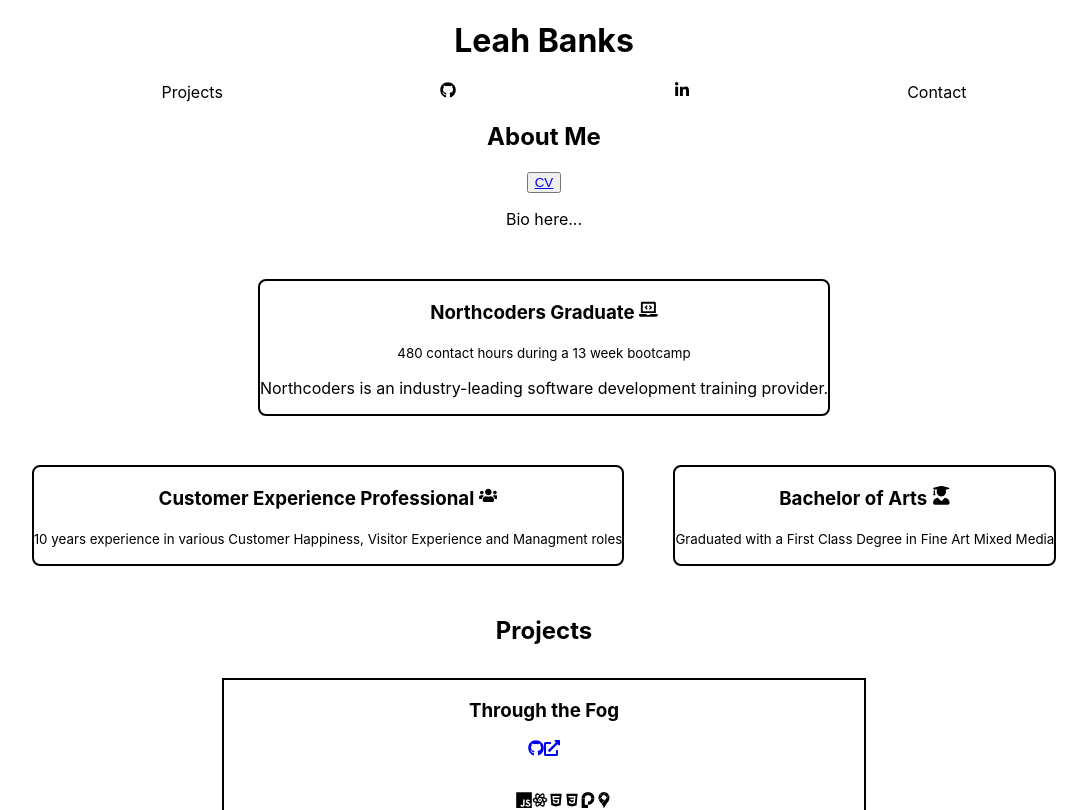
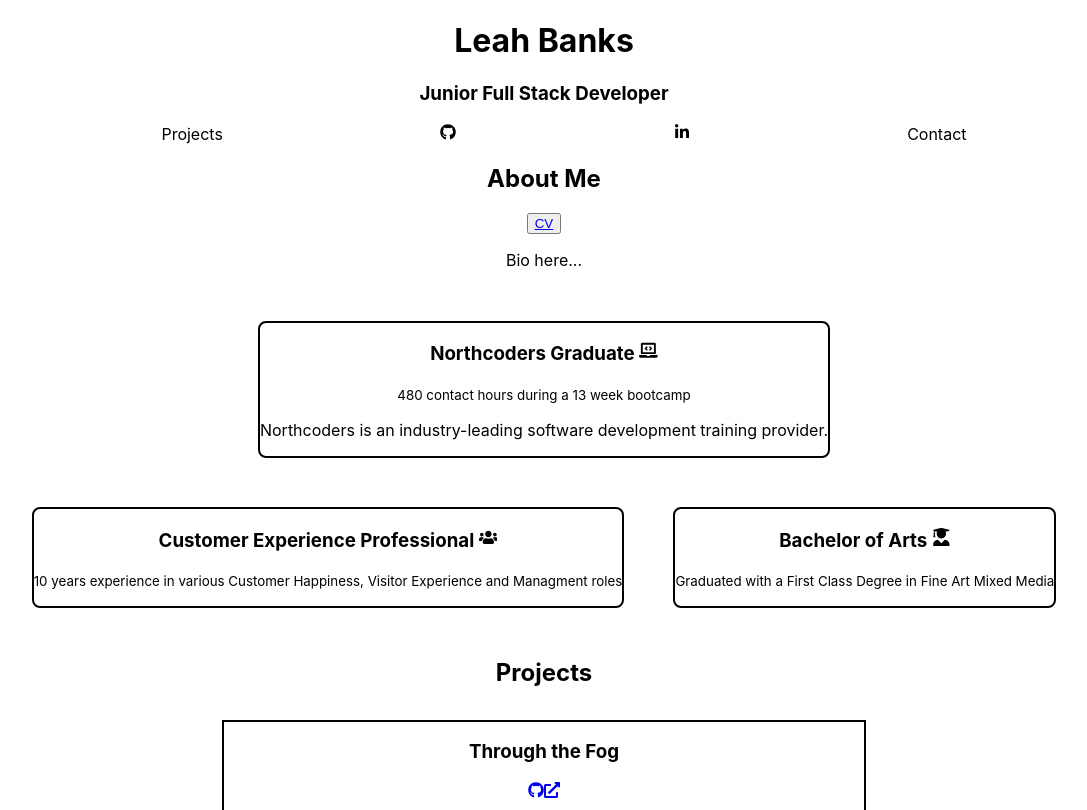
Before and after one commit to leahbanks/portfolio, a React (Create React App) app: page / in a window 1280 px wide. Shown: the top 810 px of the page, without its empty margins (96-1183 px from the left). Built offline with nearby package versions, Linux system fonts and the light colour scheme.

Commit message:
added subheading

```diff
--- a/src/components/Header/Header.jsx
+++ b/src/components/Header/Header.jsx
@@ -1,5 +1,10 @@
-import './Header.css'
+import "./Header.css";
 
-export default function Header () {
-    return <h1>Leah Banks</h1>
+export default function Header() {
+  return (
+    <header>
+      <h1>Leah Banks</h1>
+      <h3>Junior Full Stack Developer</h3>
+    </header>
+  );
 }
```
